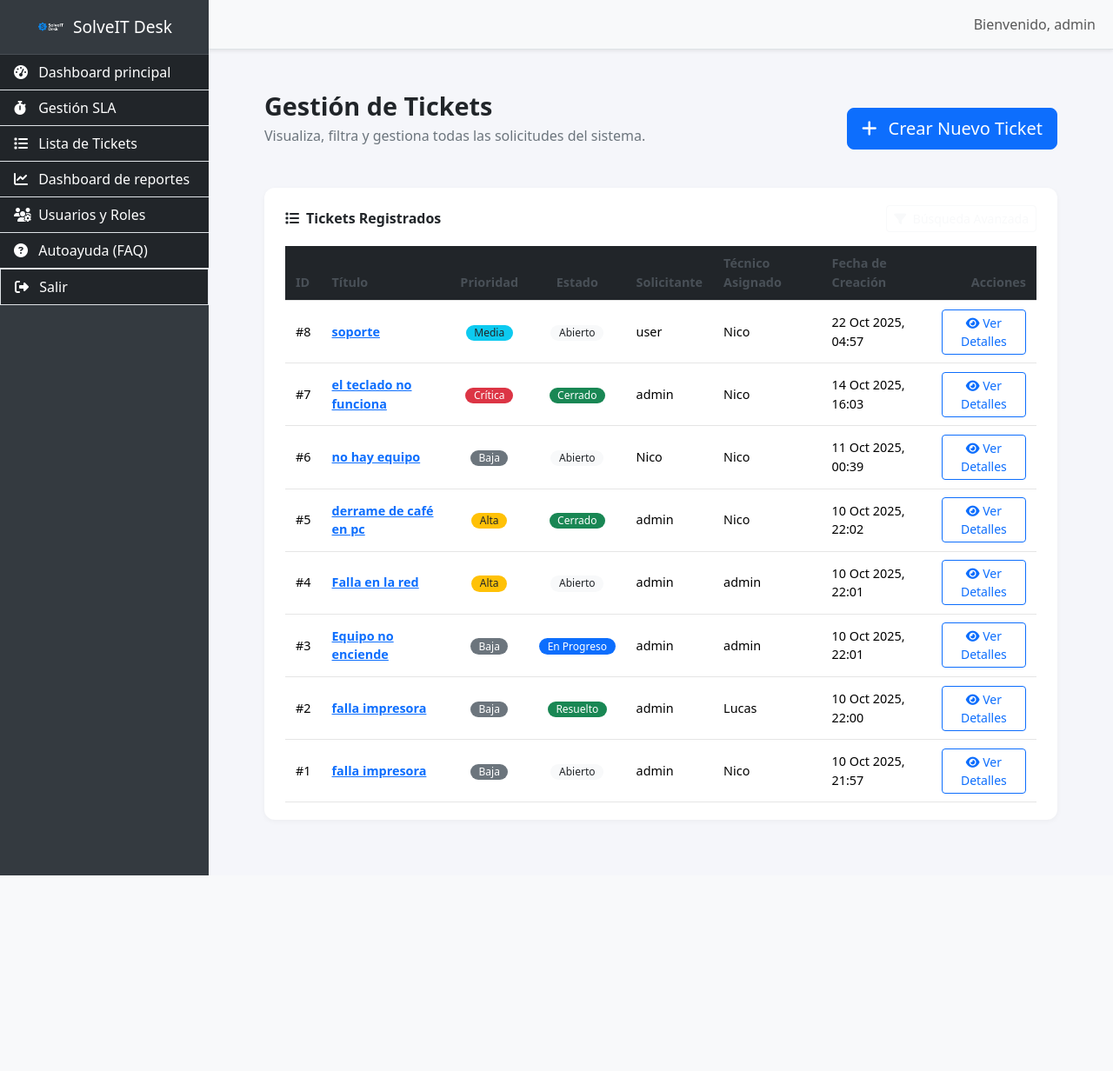
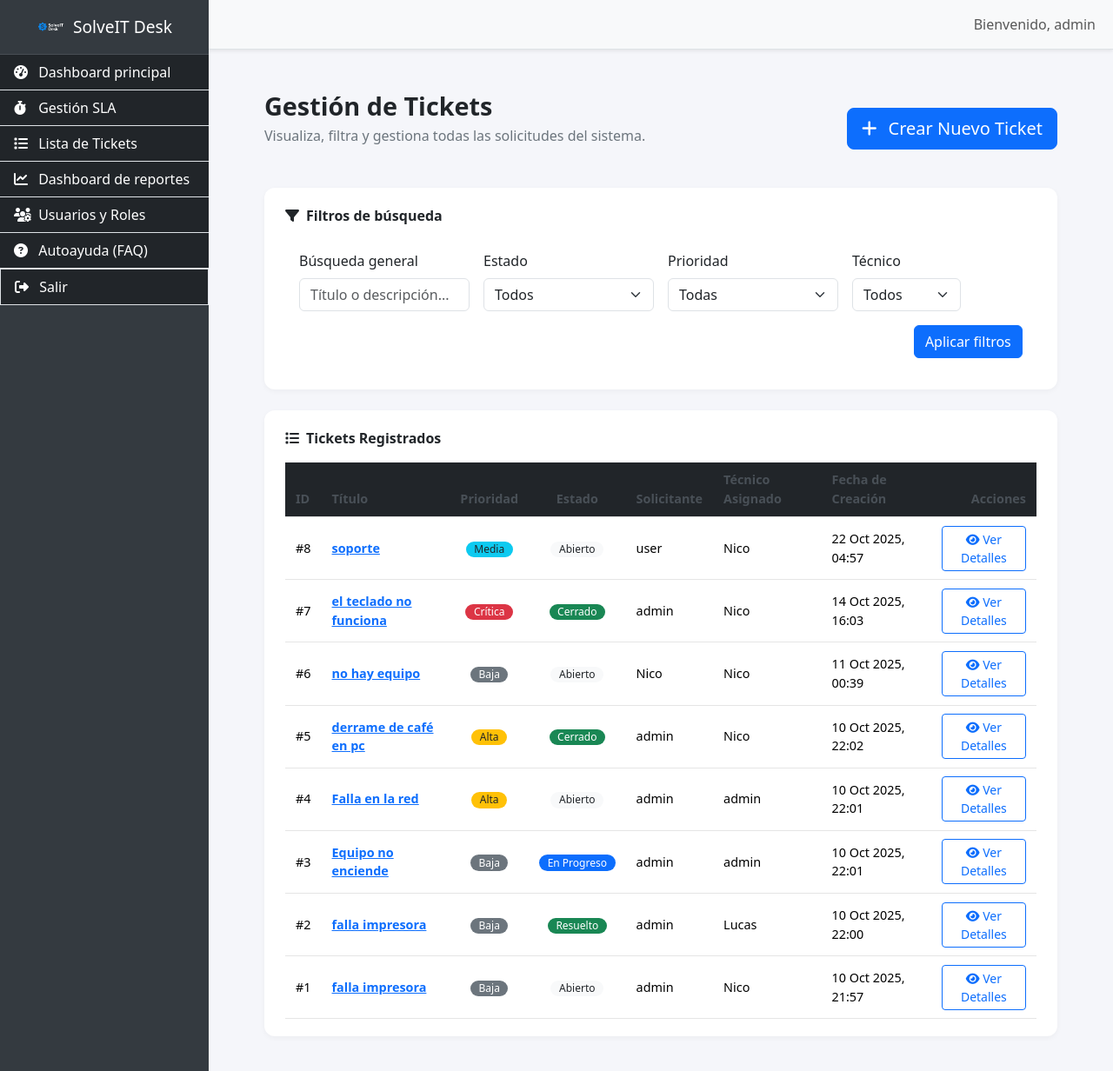
Before and after one commit to medinabenjamin/tickets-v1.0, a Django app: page /tickets/ in a window 1280 px wide. Shown: the top 1232 px of the page at 87% size. Before the commit the page ends 1007 px from the top, so only its background shows below. Run offline with Django 5.2, Linux system fonts and the light colour scheme; a user stored in the database is signed in; data comes from the database, SQL or seed files in the repository; some libraries are stand-ins or nearby versions.

Commit message:
Restore ticket list filters

```diff
--- a/soporte/templates/soporte/home.html
+++ b/soporte/templates/soporte/home.html
@@ -15,56 +15,60 @@
         </a>
     </div>
 
+    <div class="card-custom mb-4">
+        <div class="card-custom-header d-flex justify-content-between align-items-center">
+            <div class="d-flex align-items-center gap-2">
+                <i class="fas fa-filter"></i>
+                <span>Filtros de búsqueda</span>
+            </div>
+        </div>
+        <div class="p-3">
+            <form method="get" class="row g-3 align-items-end">
+                <div class="col-md-3">
+                    <label for="id_search" class="form-label">Búsqueda general</label>
+                    <input type="text" id="id_search" name="search" class="form-control" placeholder="Título o descripción..." value="{{ request.GET.search|default_if_none:search_query|default:'' }}">
+                </div>
+                <div class="col-md-3">
+                    <label for="id_estado" class="form-label">Estado</label>
+                    <select name="estado" id="id_estado" class="form-select">
+                        <option value="">Todos</option>
+                        {% for value, label in estados %}
+                            <option value="{{ value }}" {% if request.GET.estado == value or selected_estado == value %}selected{% endif %}>{{ label }}</option>
+                        {% endfor %}
+                    </select>
+                </div>
+                <div class="col-md-3">
+                    <label for="id_prioridad" class="form-label">Prioridad</label>
+                    <select name="prioridad" id="id_prioridad" class="form-select">
+                        <option value="">Todas</option>
+                        {% for prioridad in prioridades %}
+                            <option value="{{ prioridad.clave }}" {% if request.GET.prioridad == prioridad.clave or selected_prioridad == prioridad.clave %}selected{% endif %}>{{ prioridad.nombre }}</option>
+                        {% endfor %}
+                    </select>
+                </div>
+                {% if request.user.is_staff %}
+                <div class="col-md-2">
+                    <label for="id_tecnico" class="form-label">Técnico</label>
+                    <select name="tecnico" id="id_tecnico" class="form-select">
+                        <option value="">Todos</option>
+                        {% for tecnico in tecnicos %}
+                            <option value="{{ tecnico.username }}" {% if request.GET.tecnico == tecnico.username or selected_tecnico == tecnico.username %}selected{% endif %}>{{ tecnico.username }}</option>
+                        {% endfor %}
+                    </select>
+                </div>
+                {% endif %}
+                <div class="col-md-3 col-lg-2 ms-auto d-grid">
+                    <button type="submit" class="btn btn-primary">Aplicar filtros</button>
+                </div>
+            </form>
+        </div>
+    </div>
+
     <div class="card-custom">
         <div class="card-custom-header d-flex justify-content-between align-items-center">
             <div class="d-flex align-items-center gap-2">
                 <i class="fas fa-list"></i>
                 <span>Tickets Registrados</span>
-            </div>
-            <a class="btn btn-sm btn-outline-light" data-bs-toggle="collapse" href="#collapseFilters" role="button" aria-expanded="false" aria-controls="collapseFilters">
-                <i class="fas fa-filter me-1"></i> Búsqueda Avanzada
-            </a>
-        </div>
-        <div class="collapse mt-3" id="collapseFilters">
-            <div class="card-custom p-3">
-                <form method="get" class="row g-3 align-items-end">
-                    <div class="col-md-4">
-                        <label for="id_q" class="form-label">Buscar por palabra clave</label>
-                        <input type="text" name="q" id="id_q" class="form-control" placeholder="Título o descripción..." value="{{ search_query|default:'' }}">
-                    </div>
-                    <div class="col-md-2">
-                        <label for="id_estado" class="form-label">Estado</label>
-                        <select name="estado" id="id_estado" class="form-select">
-                            <option value="">Todos</option>
-                            {% for value, label in estados %}
-                                <option value="{{ value }}" {% if selected_estado == value %}selected{% endif %}>{{ label }}</option>
-                            {% endfor %}
-                        </select>
-                    </div>
-                    <div class="col-md-2">
-                        <label for="id_prioridad" class="form-label">Prioridad</label>
-                        <select name="prioridad" id="id_prioridad" class="form-select">
-                            <option value="">Todas</option>
-                            {% for prioridad in prioridades %}
-                                <option value="{{ prioridad.clave }}" {% if selected_prioridad == prioridad.clave %}selected{% endif %}>{{ prioridad.nombre }}</option>
-                            {% endfor %}
-                        </select>
-                    </div>
-                    {% if request.user.is_staff %}
-                    <div class="col-md-2">
-                        <label for="id_tecnico" class="form-label">Técnico Asignado</label>
-                        <select name="tecnico" id="id_tecnico" class="form-select">
-                            <option value="">Todos</option>
-                            {% for tecnico in tecnicos %}
-                                <option value="{{ tecnico.username }}" {% if selected_tecnico == tecnico.username %}selected{% endif %}>{{ tecnico.username }}</option>
-                            {% endfor %}
-                        </select>
-                    </div>
-                    {% endif %}
-                    <div class="col-md-2 d-grid">
-                        <button type="submit" class="btn btn-primary">Filtrar</button>
-                    </div>
-                </form>
             </div>
         </div>
         <div class="table-responsive mt-3">
--- a/soporte/views.py
+++ b/soporte/views.py
@@ -87,7 +87,7 @@ def home(request):
     tecnico_filter = request.GET.get('tecnico')
     if request.user.is_staff and tecnico_filter:
         tickets_list = tickets_list.filter(tecnico_asignado__username=tecnico_filter)
-    search_query = request.GET.get('q')
+    search_query = request.GET.get('search') or request.GET.get('q')
     if search_query:
         tickets_list = tickets_list.filter(Q(titulo__icontains=search_query) | Q(descripcion__icontains=search_query))
     tickets = tickets_list.select_related('prioridad', 'solicitante', 'tecnico_asignado').order_by('-fecha_creacion')
```
